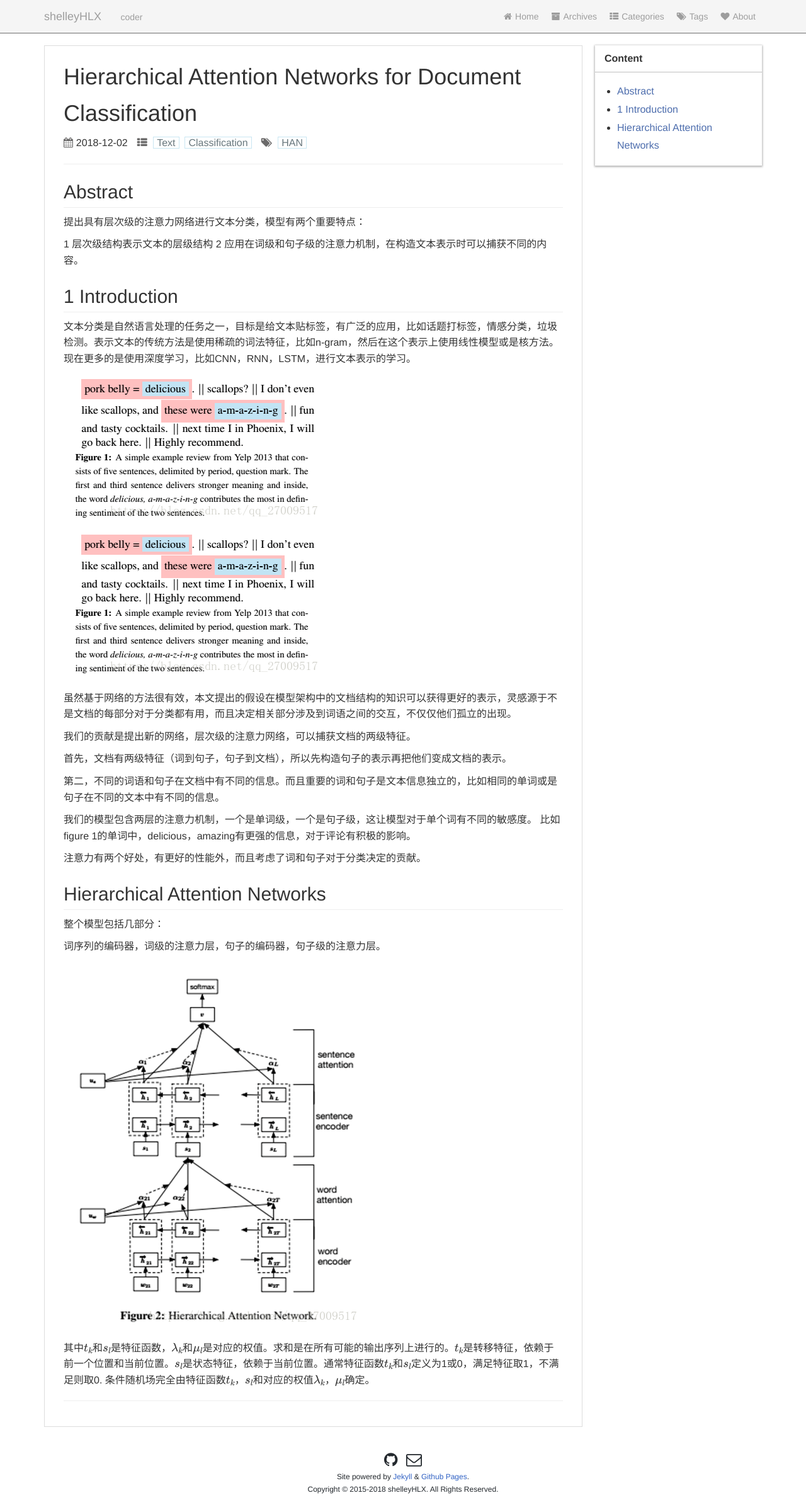
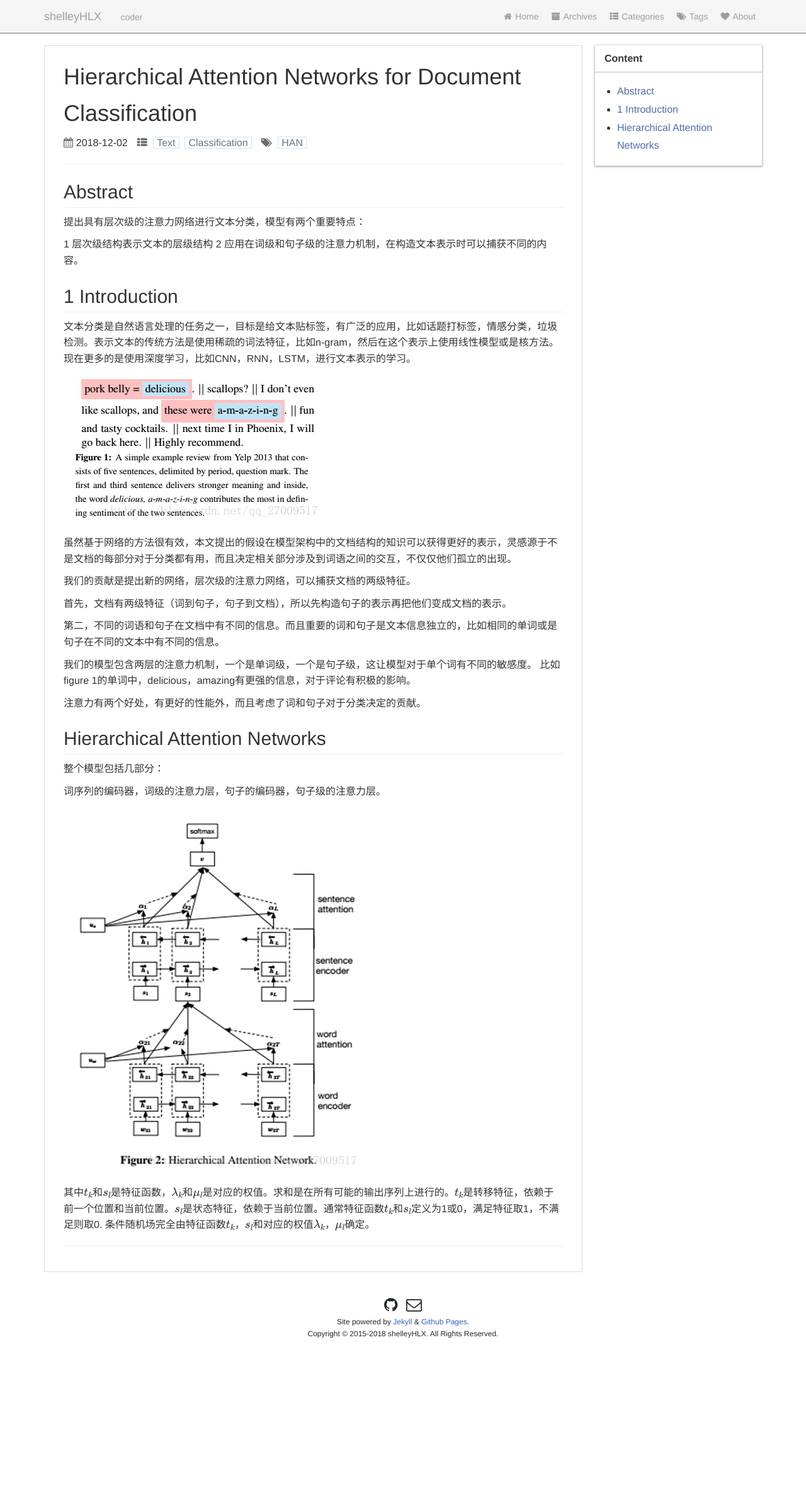
Before and after one commit to shelleyHLX/shelleyHLX.github.io, a Jekyll site: the page built from _posts/2018-12-2-Hierarchical-Attention-Networks-for-Document-Classification.markdown, in a window 1280 px wide. Shown: the whole page at 63% size. Built offline with Jekyll 4.4.1, drawn with Linux system fonts in a browser that asks for light colours; formulas are drawn with MathJax 3; after the commit the page ends 2143 px from its top, so only the background shows below that.

Commit message:
Update 2018-12-2-Hierarchical-Attention-Networks-for-Document-Classification.markdown

```diff
--- a/_posts/2018-12-2-Hierarchical-Attention-Networks-for-Document-Classification.markdown
+++ b/_posts/2018-12-2-Hierarchical-Attention-Networks-for-Document-Classification.markdown
@@ -18,7 +18,6 @@ tags: HAN
 文本分类是自然语言处理的任务之一，目标是给文本贴标签，有广泛的应用，比如话题打标签，情感分类，垃圾检测。表示文本的传统方法是使用稀疏的词法特征，比如n-gram，然后在这个表示上使用线性模型或是核方法。现在更多的是使用深度学习，比如CNN，RNN，LSTM，进行文本表示的学习。
 
 ![image](http://shelleyHLX.github.io/assets/TextClassification/han_1.png)
-<img src="http://shelleyHLX.github.io/assets/TextClassification/han_1.png">
 
 虽然基于网络的方法很有效，本文提出的假设在模型架构中的文档结构的知识可以获得更好的表示，灵感源于不是文档的每部分对于分类都有用，而且决定相关部分涉及到词语之间的交互，不仅仅他们孤立的出现。
 
```
